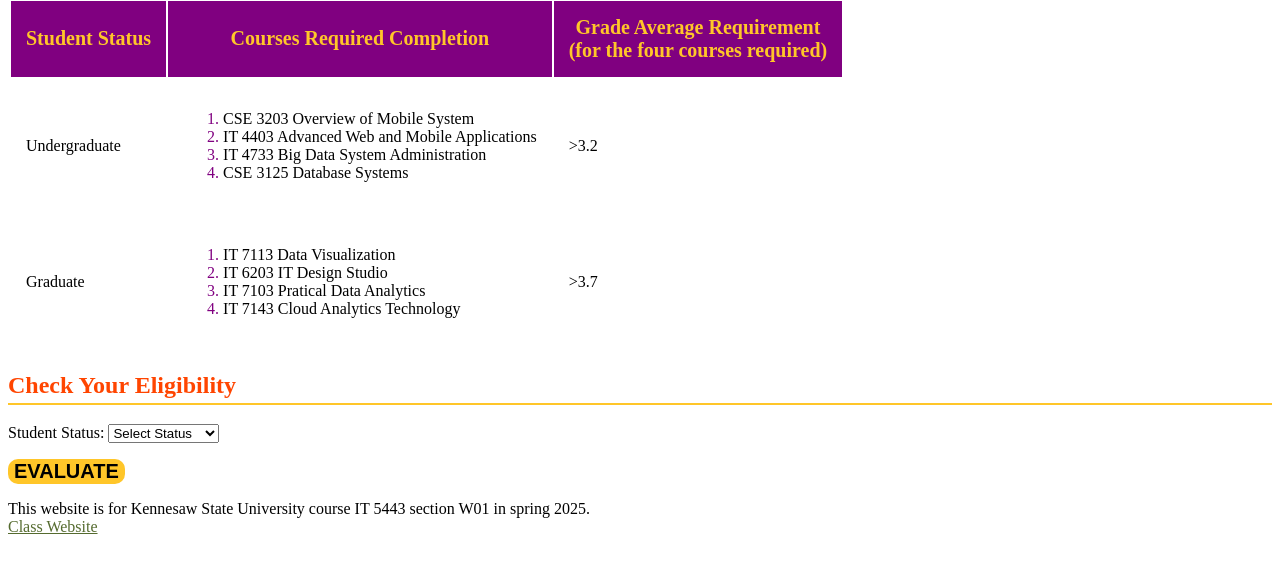
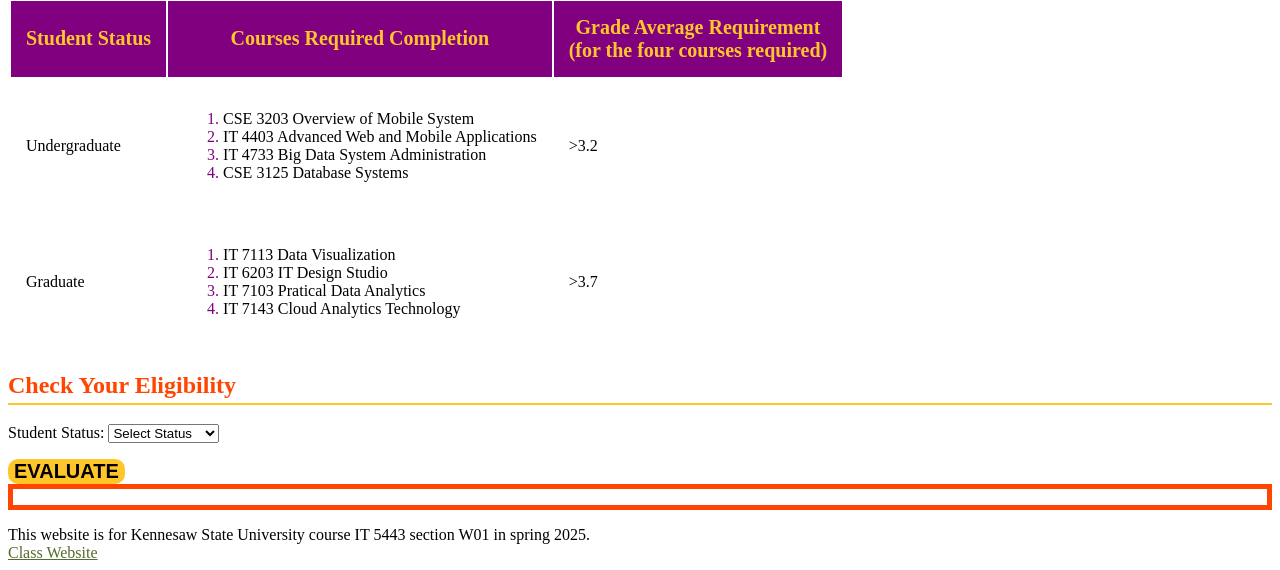
Before and after one commit to Tortall/it5443spring2025, a PHP site: page /student-assistant.html in a window 1280 px wide. Shown: the part 298-868 px from the top of the page. Before the commit the page ends 832 px from the top, so only its background shows below. Run offline with PHP 8.4, Linux system fonts and the light colour scheme.

Commit message:
Added border style for form class.

```diff
--- a/mystyle.css
+++ b/mystyle.css
@@ -71,3 +71,8 @@ li::marker {
 	font-weight: bold;
 	text-transform: uppercase;
 }
+
+.form {
+	border-style: groove;
+	border: 5px solid orangered;
+}
--- a/student-assistant.html
+++ b/student-assistant.html
@@ -68,7 +68,7 @@
             <p></p>
             <button type="button" class="button" id="evaluateButton">Evaluate</button>
         </form>
-        <div id="result"></div>
+        <div id="result" class="form">
         <p></p>
         <script>
             const courses = {
```
